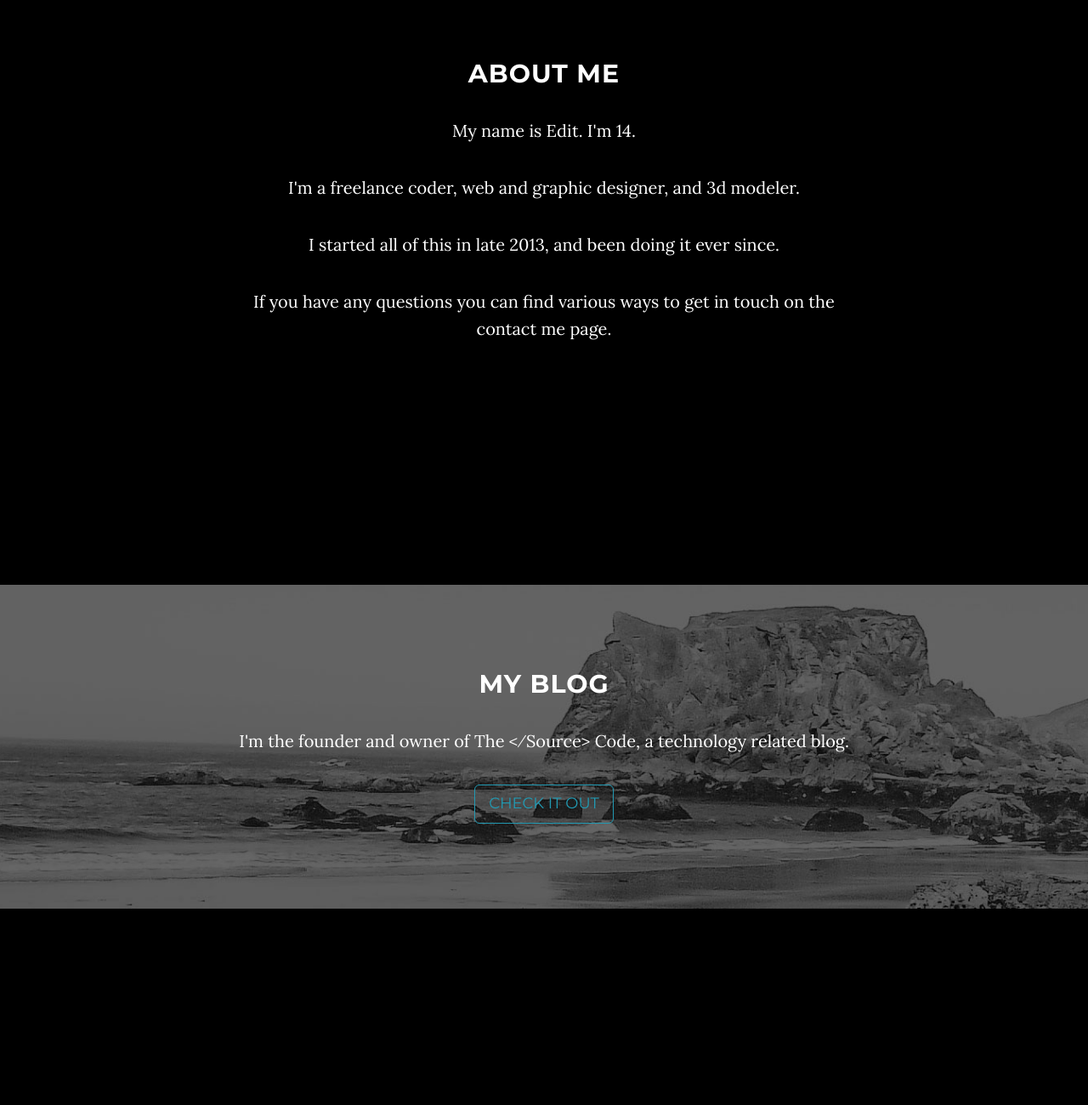
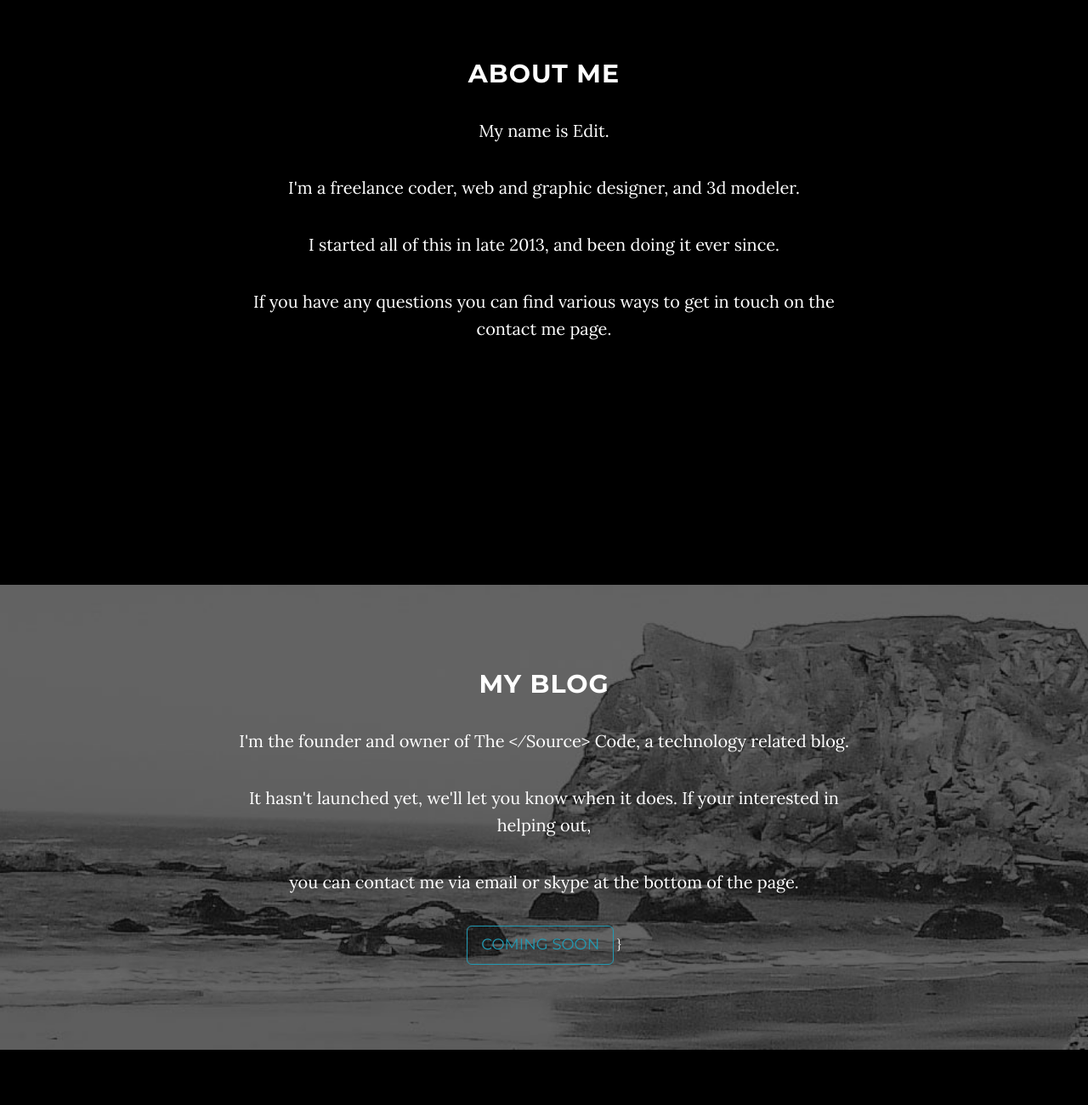
Before and after one commit to iamtheedit/iamtheedit.github.io, a plain HTML site: page index.html in a window 1280 px wide. Shown: the part 980-2280 px from the top of the page at 85% size. Drawn offline with Linux system fonts and the light colour scheme.

Commit message:
no message

```diff
--- a/index.html
+++ b/index.html
@@ -74,8 +74,7 @@
             <div class="container">
                 <div class="row">
                     <div class="col-md-8 col-md-offset-2">
-                        <p class="intro-text">I'm a freelance coder, web and graphic designer, and 3d modeler.
-                        I'm also in 9th Grade.</p>
+                        <p class="intro-text">I'm a freelance coder, web and graphic designer, and 3d modeler.</p>
                         <a href="#about" class="btn btn-circle page-scroll">
                             <i class="fa fa-angle-double-down animated"></i>
                         </a>
@@ -90,7 +89,7 @@
         <div class="row">
             <div class="col-lg-8 col-lg-offset-2">
                 <h2>About Me</h2>
-                <p>My name is Edit. I'm 14.</p>
+                <p>My name is Edit.</p>
                 <p>I'm a freelance coder, web and graphic designer, and 3d modeler.</p>
                 <p>I started all of this in late 2013, and been doing it ever since.</p>
                 <p>If you have any questions you can find various ways to get in touch on the contact me page.</p>
@@ -105,7 +104,10 @@
                 <div class="col-lg-8 col-lg-offset-2">
                     <h2>My Blog</h2>
                     <p>I'm the founder and owner of The &lt;&frasl;Source&gt; Code, a technology related blog.</p>
-                     <a href="#" class="btn btn-default btn-lg">Check It Out</a>
+                    <p>It hasn't launched yet, we'll let you know when it does. If your interested in helping out,</p>
+                    <p>you can contact me via email or skype at the bottom of the page.</p>
+                     <a href="#" class="btn btn-default btn-lg">Coming Soon</a>
+                    }
                 </div>
             </div>
         </div>
```
